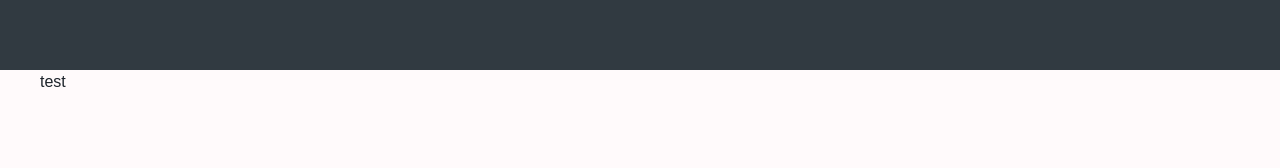
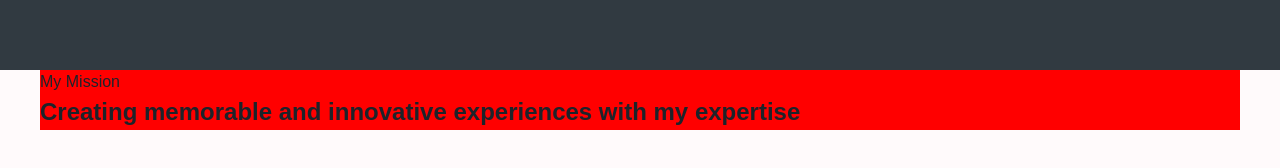
Before and after one commit to ayodyln/Website3.0, a SvelteKit app: page / in a window 1280 px wide. Shown: the part 652-820 px from the top of the page. Built offline with nearby package versions, Linux system fonts and the light colour scheme.

Commit message:
started service section

```diff
--- a/src/routes/+page.svelte
+++ b/src/routes/+page.svelte
@@ -5,12 +5,18 @@
 <Hero />
 
 <div class="services">
-	test
+	<hgroup>
+		<p>My Mission</p>
+		<h2>Creating memorable and innovative experiences with my expertise</h2>
+	</hgroup>
 </div>
 
 <style lang="scss">
+    .services {
+		min-height: 400px;
 
-
-    .services {
+		hgroup {
+			background: red;
+		}
     }
 </style>
```
Also changed, not shown: src/routes/+layout.svelte (+4 -4 lines), src/stories/Button/button.scss (+2 -2 lines).
